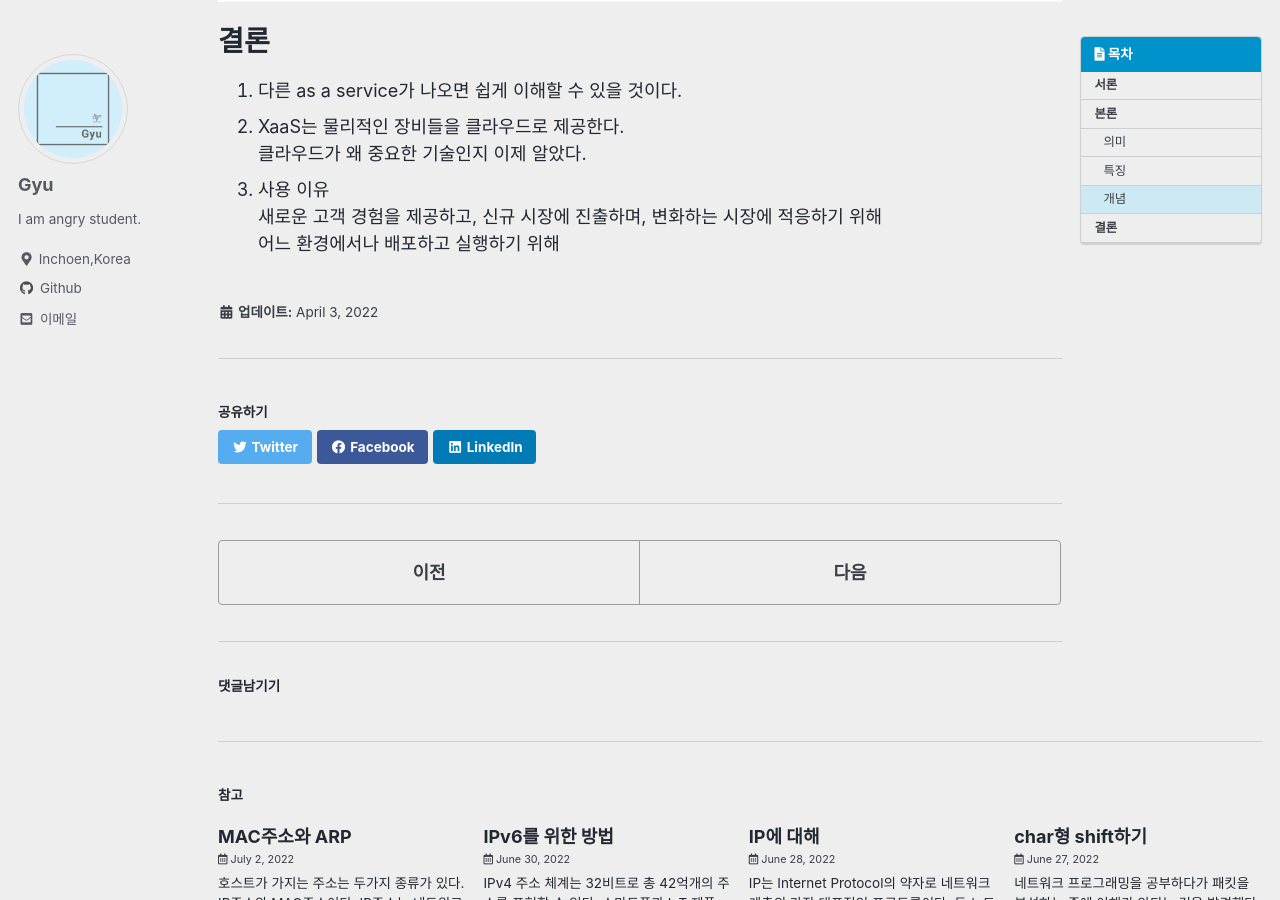
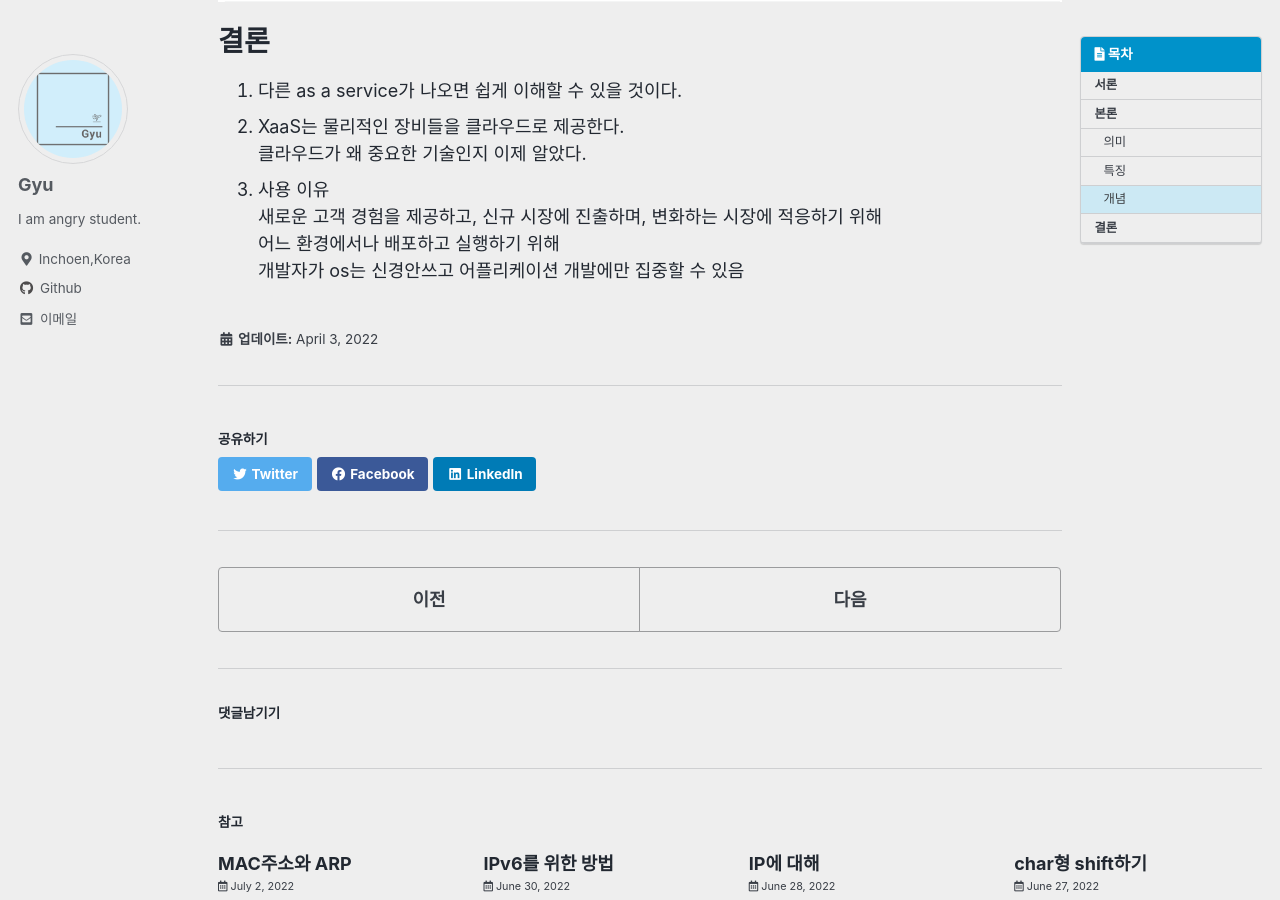
Before and after one commit to parksk99/parksk99.github.io, a Jekyll site: the page built from _posts/2022-04-03-as-a-service.md, in a window 1280 px wide and 900 px high, scrolled down 1438 px. Built offline with Jekyll 4.4.1, drawn with Linux system fonts in a browser that asks for light colours; cached includes are drawn as plain includes; comment, search, counter and statistics services are not loaded.

Commit message:
modify 'XaaS'

```diff
--- a/_posts/2022-04-03-as-a-service.md
+++ b/_posts/2022-04-03-as-a-service.md
@@ -39,3 +39,4 @@ IaaS는 물리적인 자원을 제공하고 PaaS는 거기에 개발과 배포
 3. 사용 이유
 새로운 고객 경험을 제공하고, 신규 시장에 진출하며, 변화하는 시장에 적응하기 위해
 어느 환경에서나 배포하고 실행하기 위해
+개발자가 os는 신경안쓰고 어플리케이션 개발에만 집중할 수 있음
```
